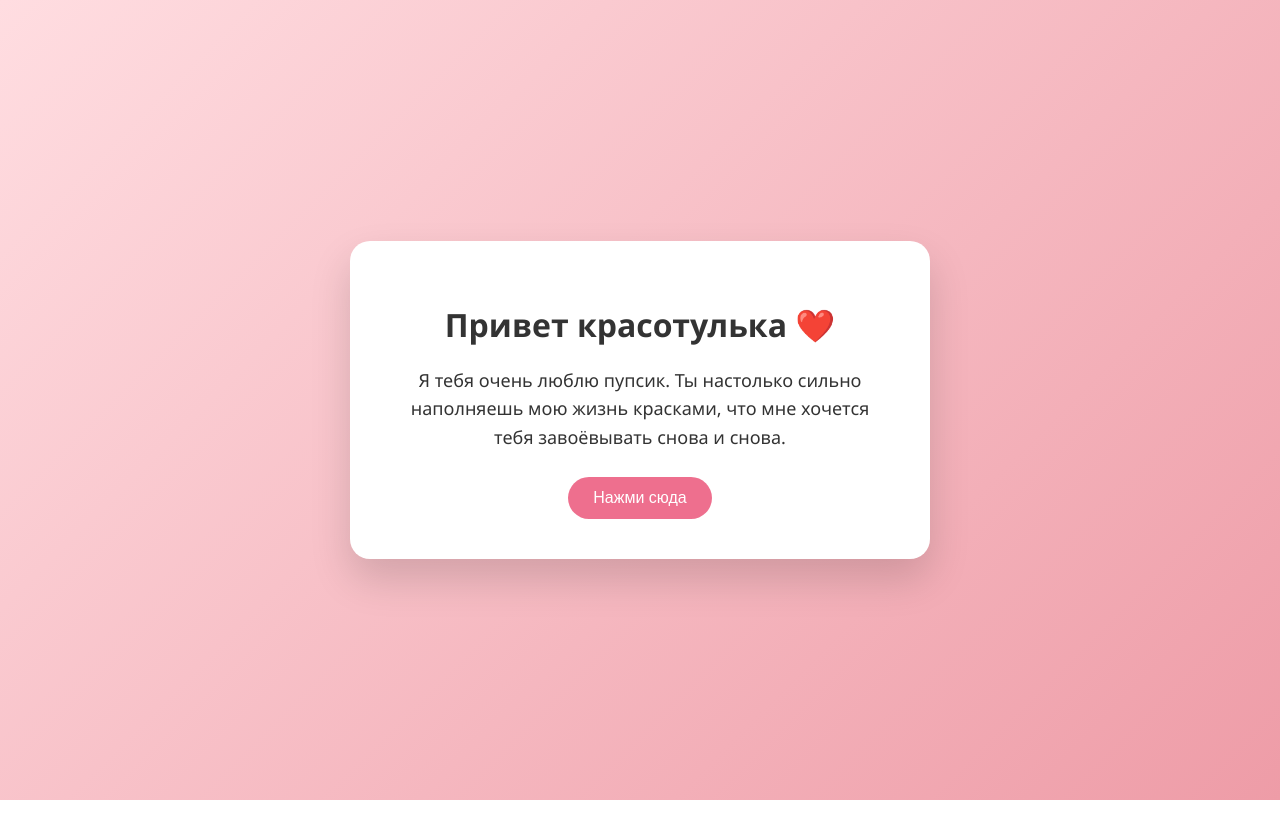
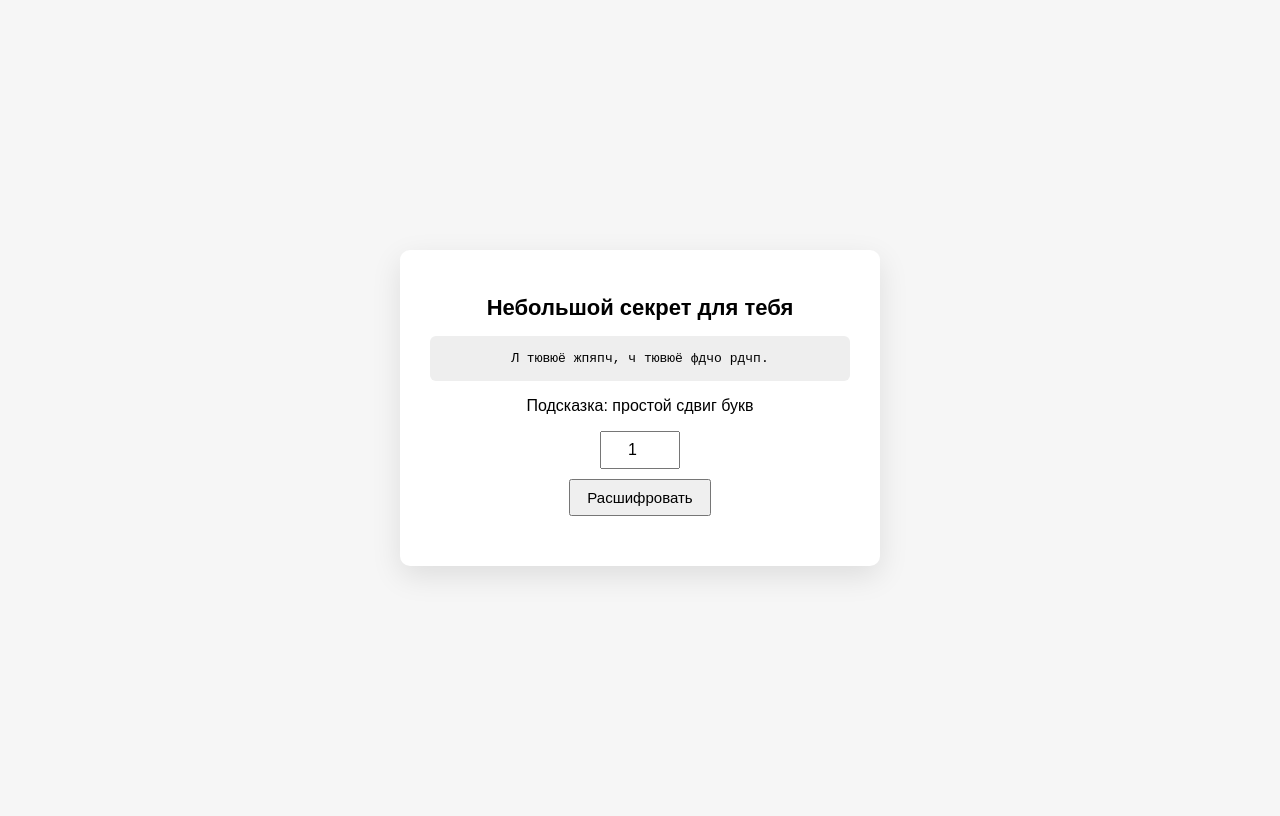
Before and after one commit to EmizhAlan/-, a plain HTML site: page index.html in a window 1280 px wide. Drawn offline with Linux system fonts and the light colour scheme.

Commit message:
Update index.html

```diff
--- a/index.html
+++ b/index.html
@@ -2,103 +2,93 @@
 <html lang="ru">
 <head>
     <meta charset="UTF-8">
-    <title>Для тебя ❤️</title>
+    <title>Небольшой секрет</title>
     <style>
         body {
-            margin: 0;
+            font-family: Arial, sans-serif;
+            background: #f6f6f6;
+            display: flex;
+            justify-content: center;
+            align-items: center;
             height: 100vh;
-            background: linear-gradient(135deg, #ffdde1, #ee9ca7);
-            display: flex;
-            align-items: center;
-            justify-content: center;
-            font-family: "Segoe UI", sans-serif;
-            color: #333;
         }
-
         .card {
-            background: #ffffff;
-            padding: 40px;
-            max-width: 500px;
-            border-radius: 20px;
-            box-shadow: 0 20px 40px rgba(0,0,0,0.15);
+            background: white;
+            padding: 30px;
+            border-radius: 10px;
+            width: 420px;
+            box-shadow: 0 10px 30px rgba(0,0,0,0.1);
             text-align: center;
-            animation: fadeIn 1.5s ease;
         }
-
         h1 {
-            margin-bottom: 20px;
-            font-weight: 600;
+            font-size: 22px;
+            margin-bottom: 15px;
         }
-
-        p {
+        .cipher {
+            font-family: monospace;
+            background: #eee;
+            padding: 15px;
+            border-radius: 6px;
+            margin-bottom: 15px;
+        }
+        input {
+            padding: 8px;
+            width: 60px;
+            text-align: center;
+            font-size: 16px;
+        }
+        button {
+            margin-top: 10px;
+            padding: 8px 16px;
+            font-size: 15px;
+            cursor: pointer;
+        }
+        .result {
+            margin-top: 20px;
             font-size: 18px;
-            line-height: 1.6;
-            margin-bottom: 25px;
-        }
-
-        button {
-            background: #ee6f8e;
-            border: none;
-            padding: 12px 25px;
-            color: white;
-            font-size: 16px;
-            border-radius: 30px;
-            cursor: pointer;
-            transition: background 0.3s ease;
-        }
-
-        button:hover {
-            background: #d85c79;
-        }
-
-        .hidden {
-            display: none;
-            margin-top: 25px;
-            font-size: 18px;
-        }
-
-        @keyframes fadeIn {
-            from {
-                opacity: 0;
-                transform: translateY(20px);
-            }
-            to {
-                opacity: 1;
-                transform: translateY(0);
-            }
+            font-weight: bold;
         }
     </style>
 </head>
 <body>
 
 <div class="card">
-    <h1>Привет красотулька ❤️</h1>
-    <p>
-        Я тебя очень люблю пупсик.
-        Ты настолько сильно наполняешь мою жизнь красками, что мне хочется тебя завоёвывать снова и снова.
-    </p>
+    <h1>Небольшой секрет для тебя</h1>
 
-    <button onclick="showLove()">Нажми сюда</button>
+    <div class="cipher" id="cipherText">
+        Л тювюё жпяпч, ч тювюё фдчо рдчп.
+    </div>
 
-    <div id="loveText" class="hidden">
-        <p>
-            Ты для меня не просто человек рядом.
-            Ты — тот, с кем мне спокойно, тепло и по-настоящему хочется жить.
-        </p>
-        <p>
-            Я ценю тебя, твои чувства, твою искренность и твоё присутствие в моей жизни.
-            Мне хорошо с тобой быть собой.
-        </p>
-        <p>
-            Я люблю тебя ❤️
-        </p>
-    </div>
+    <p>Подсказка: простой сдвиг букв</p>
+
+    <input type="number" id="shift" value="1" min="1" max="33">
+    <br>
+    <button onclick="decode()">Расшифровать</button>
+
+    <div class="result" id="result"></div>
 </div>
 
 <script>
-    function showLove() {
-        document.getElementById("loveText").classList.remove("hidden");
+const alphabet = "абвгдеёжзийклмнопрстуфхцчшщъыьэюя";
+
+function decode() {
+    const shift = parseInt(document.getElementById("shift").value);
+    const text = document.getElementById("cipherText").innerText.toLowerCase();
+    let result = "";
+
+    for (let char of text) {
+        const index = alphabet.indexOf(char);
+        if (index === -1) {
+            result += char;
+        } else {
+            let newIndex = index - shift;
+            if (newIndex < 0) newIndex += alphabet.length;
+            result += alphabet[newIndex];
+        }
     }
+
+    document.getElementById("result").innerText = result;
+}
 </script>
 
 </body>
```
